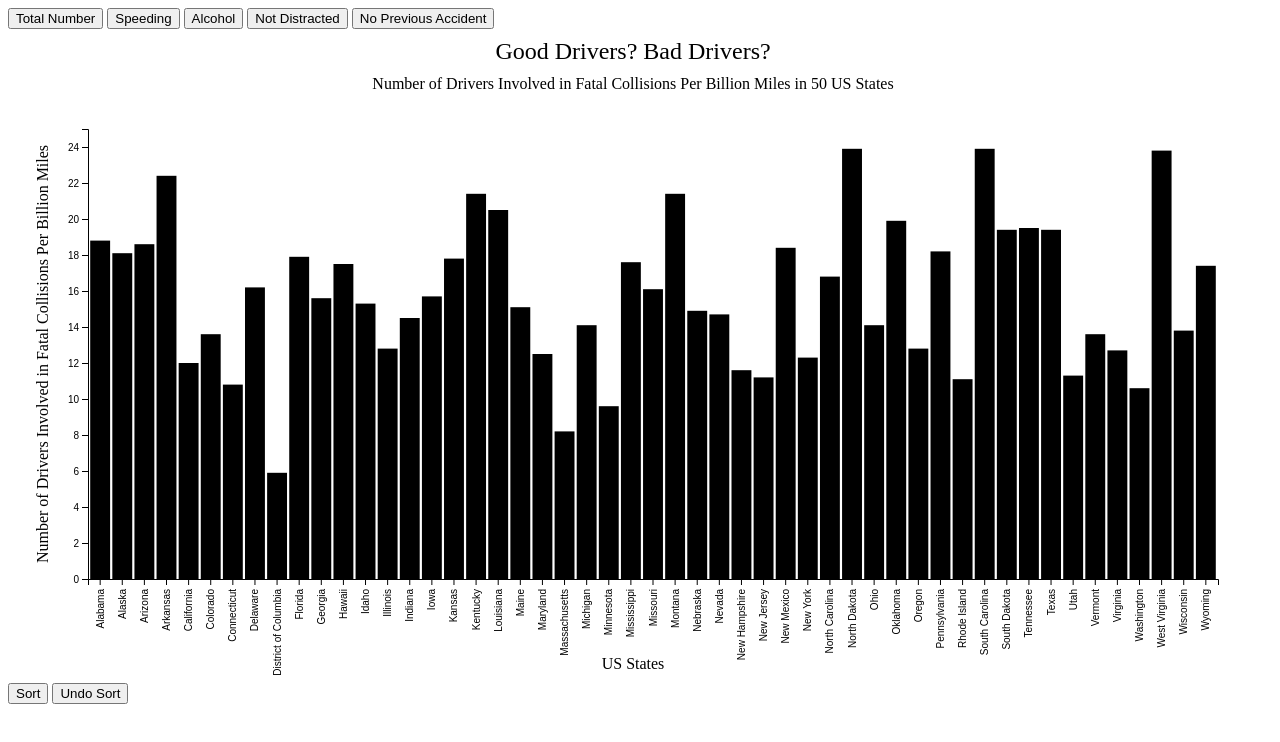
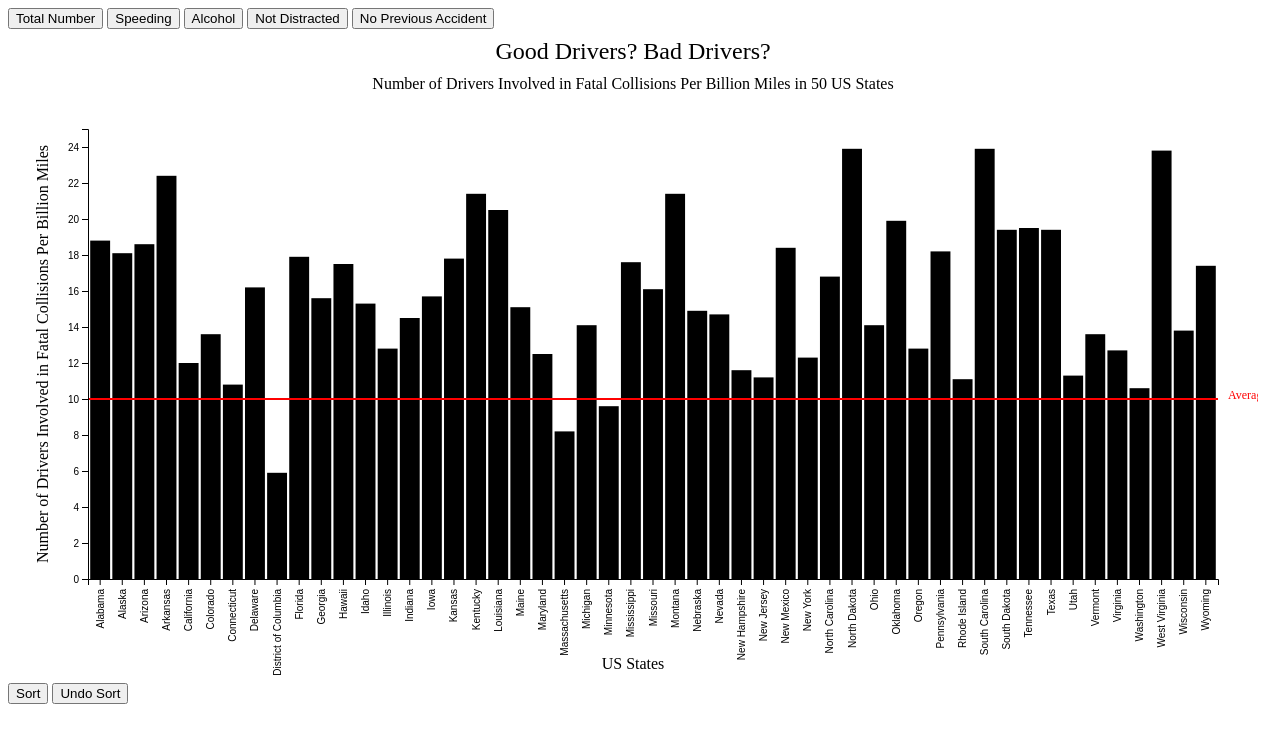
Before and after one commit to ylesia-wu/dsc106-project3, a SvelteKit app: page / in a window 1280 px wide. Shown: the top 742 px of the page. Built offline with nearby package versions, Linux system fonts and the light colour scheme.

Commit message:
update refresh default plot and average line

```diff
--- a/src/components/App.svelte
+++ b/src/components/App.svelte
@@ -151,6 +151,7 @@
 
     let xAxis;
     let yAxis;
+    let avgValue;
 
     $: {
         xScale = d3.scaleBand()
@@ -161,6 +162,8 @@
         yScale = d3.scaleLinear()
             .domain([0, Math.max(25, d3.max(currentData, d => d.value))])
             .range([height - margin.bottom, margin.top]); // Adjust the range as needed
+
+        avgValue = 10;
 
         d3.select(yAxis).call(d3.axisLeft(yScale));
 
@@ -187,15 +190,6 @@
 
     <svg {width} {height}>
 
-
-        <g class="x-axis">
-            <text transform={`translate(${width / 2}, ${height - 10})`} text-anchor="middle">US States</text>
-            <!-- You can add tick marks for x-axis if needed -->
-        </g>
-
-        <g class="y-axis">
-            <text transform={`translate(${margin.left / 2}, ${height / 2}) rotate(-90)`} text-anchor="middle">{y_label}</text>
-
         <!-- bars -->
         <g class="bars">
 			{#each currentData as data}
@@ -207,6 +201,20 @@
 				/>
 			{/each}
 		</g>
+
+        <g class="x-axis">
+            <text transform={`translate(${width / 2}, ${height - 10})`} text-anchor="middle">US States</text>
+            <!-- You can add tick marks for x-axis if needed -->
+        </g>
+
+        <g class="y-axis">
+            <text transform={`translate(${margin.left / 2}, ${height / 2}) rotate(-90)`} text-anchor="middle">{y_label}</text>
+
+            <!-- Draw a line for the average -->
+            <line x1="{margin.left}" y1="{yScale(avgValue)}" x2="{width - margin.right}" y2="{yScale(avgValue)}" stroke="red" stroke-width="2" />
+            <!-- Add a label for the average -->
+            <text x="{width - margin.right + 10}" y="{yScale(avgValue)}" font-size="12" fill="red">Average: {avgValue}</text>
+        </g>
 
         <g transform="translate(0, {height - margin.bottom})"
         bind:this={xAxis} />
```
